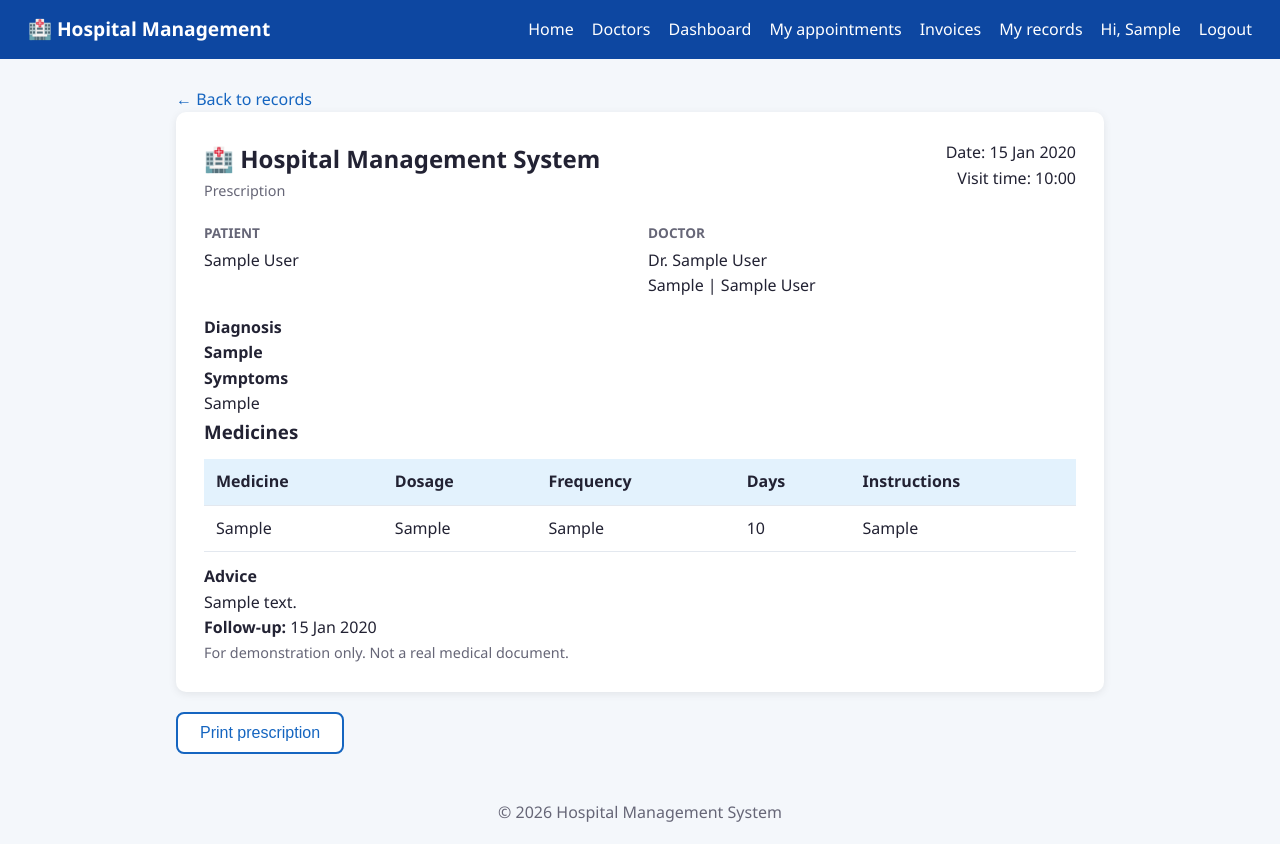
After one commit to tejaswini-n-cse/hospital-management-system, a Django app: page /records/1/ in a window 1280 px wide. The commit adds this page. Run offline with Django 5.2, Linux system fonts and the light colour scheme; a user stored in the database is signed in; tables that the repository leaves empty hold one stand-in row (values such as "Sample post").

Commit message:
Add medical records, prescriptions, patient history and printable prescription

```diff
--- a/appointments/models.py
+++ b/appointments/models.py
@@ -83,3 +83,38 @@ class Appointment(models.Model):
     @property
     def doctor_can_cancel(self):
         return self.status in (self.Status.PENDING, self.Status.CONFIRMED) and self.is_upcoming
+
+    @property
+    def can_add_record(self):
+        return self.status == self.Status.COMPLETED
+
+class MedicalRecord(models.Model):
+    appointment = models.OneToOneField(
+        Appointment, on_delete=models.CASCADE, related_name="record"
+    )
+    diagnosis = models.CharField(max_length=255)
+    symptoms = models.TextField(blank=True)
+    treatment_notes = models.TextField(blank=True)
+    follow_up_date = models.DateField(null=True, blank=True)
+    created_at = models.DateTimeField(auto_now_add=True)
+    updated_at = models.DateTimeField(auto_now=True)
+
+    class Meta:
+        ordering = ["-created_at"]
+
+    def __str__(self):
+        return f"Record for {self.appointment}"
+
+
+class PrescriptionItem(models.Model):
+    record = models.ForeignKey(
+        MedicalRecord, on_delete=models.CASCADE, related_name="items"
+    )
+    medicine = models.CharField(max_length=150)
+    dosage = models.CharField(max_length=100, help_text="e.g. 500 mg")
+    frequency = models.CharField(max_length=100, help_text="e.g. Twice a day after food")
+    duration_days = models.PositiveSmallIntegerField(default=5)
+    instructions = models.CharField(max_length=255, blank=True)
+
+    def __str__(self):
+        return f"{self.medicine} ({self.dosage})"
--- a/appointments/urls.py
+++ b/appointments/urls.py
@@ -9,7 +9,11 @@ urlpatterns = [
     path("doctors/<int:pk>/book/", views.book_appointment, name="book_appointment"),
     path("appointments/", views.my_appointments, name="my_appointments"),
     path("appointments/<int:pk>/cancel/", views.cancel_appointment, name="cancel_appointment"),
-        path("doctor/appointments/", views.doctor_appointments, name="doctor_appointments"),
+    path("doctor/appointments/", views.doctor_appointments, name="doctor_appointments"),
     path("doctor/appointments/<int:pk>/status/", views.update_appointment_status, name="update_appointment_status"),
     path("doctor/appointments/<int:pk>/notes/", views.save_doctor_notes, name="save_doctor_notes"),
+    path("doctor/appointments/<int:pk>/record/", views.edit_record, name="edit_record"),
+    path("records/", views.my_records, name="my_records"),
+    path("records/<int:pk>/", views.record_detail, name="record_detail"),
+    path("doctor/patients/<int:patient_id>/history/", views.patient_history, name="patient_history"),
 ]
--- a/appointments/views.py
+++ b/appointments/views.py
@@ -10,9 +10,15 @@ from django.shortcuts import get_object_or_404, redirect, render
 from django.utils import timezone
 from django.views.decorators.http import require_POST
 
+from django.contrib.auth.decorators import login_required
+from django.core.exceptions import PermissionDenied
+
 from accounts.models import Department, DoctorProfile, User
 from accounts.views import role_required
 from datetime import datetime
+
+from .forms import BookingForm, MedicalRecordForm, PrescriptionFormSet
+from .models import Appointment, MedicalRecord
 
 from .forms import BookingForm
 from .models import Appointment
@@ -136,7 +142,7 @@ def my_appointments(request):
 
     appointments = list(
         Appointment.objects.filter(patient=request.user)
-        .select_related("doctor__user", "doctor__department", "invoice")
+        .select_related("doctor__user", "doctor__department", "invoice", "record")
     )
 
     upcoming = sorted(
@@ -195,7 +201,7 @@ def doctor_appointments(request):
     now = timezone.now()
 
     appointments = list(
-        profile.appointments.select_related("patient", "patient__patient_profile")
+        profile.appointments.select_related("patient", "record")
     )
 
     active = (Appointment.Status.PENDING, Appointment.Status.CONFIRMED)
@@ -264,3 +270,97 @@ def save_doctor_notes(request, pk):
     appointment.save(update_fields=["doctor_notes"])
     messages.success(request, "Notes saved.")
     return redirect(request.POST.get("next") or "doctor_appointments")
+
+
+@role_required(User.Role.DOCTOR)
+def edit_record(request, pk):
+    profile = _doctor_profile_or_404(request.user)
+    # only this doctor's own completed appointments
+    appointment = get_object_or_404(
+        Appointment.objects.select_related("patient"), pk=pk, doctor=profile
+    )
+    if not appointment.can_add_record:
+        messages.error(request, "A record can only be added after the visit is completed.")
+        return redirect("doctor_appointments")
+
+    record = MedicalRecord.objects.filter(appointment=appointment).first()
+
+    if request.method == "POST":
+        form = MedicalRecordForm(request.POST, instance=record)
+        formset = PrescriptionFormSet(request.POST, instance=record or MedicalRecord())
+        if form.is_valid() and formset.is_valid():
+            with transaction.atomic():
+                saved = form.save(commit=False)
+                saved.appointment = appointment
+                saved.save()
+                formset.instance = saved
+                formset.save()
+            messages.success(request, "Medical record saved.")
+            return redirect("doctor_appointments")
+    else:
+        form = MedicalRecordForm(instance=record)
+        formset = PrescriptionFormSet(instance=record or MedicalRecord())
+
+    return render(request, "records/edit_record.html", {
+        "appointment": appointment,
+        "form": form,
+        "formset": formset,
+    })
+
+
+@role_required(User.Role.PATIENT)
+def my_records(request):
+    records = (
+        MedicalRecord.objects.filter(appointment__patient=request.user)
+        .select_related("appointment__doctor__user")
+        .prefetch_related("items")
+        .order_by("-appointment__date")
+    )
+    return render(request, "records/my_records.html", {"records": records})
+
+
+@login_required
+def record_detail(request, pk):
+    record = get_object_or_404(
+        MedicalRecord.objects.select_related(
+            "appointment__patient",
+            "appointment__doctor__user",
+            "appointment__doctor__department",
+        ).prefetch_related("items"),
+        pk=pk,
+    )
+    appointment = record.appointment
+    user = request.user
+
+    # only the patient, the treating doctor, or an admin
+    if not (
+        user.is_superuser
+        or user == appointment.patient
+        or user == appointment.doctor.user
+    ):
+        raise PermissionDenied
+
+    return render(request, "records/record_detail.html", {
+        "record": record,
+        "appointment": appointment,
+    })
+
+
+@role_required(User.Role.DOCTOR)
+def patient_history(request, patient_id):
+    profile = _doctor_profile_or_404(request.user)
+    # a doctor may only see patients they have an appointment with
+    if not Appointment.objects.filter(doctor=profile, patient_id=patient_id).exists():
+        raise PermissionDenied
+
+    patient = get_object_or_404(User, pk=patient_id)
+    records = (
+        MedicalRecord.objects.filter(appointment__patient=patient)
+        .select_related("appointment__doctor__user")
+        .prefetch_related("items")
+        .order_by("-appointment__date")
+    )
+    return render(request, "records/patient_history.html", {
+        "patient": patient,
+        "records": records,
+    })
--- a/static/css/style.css
+++ b/static/css/style.css
@@ -197,3 +197,14 @@ th { background: #e3f2fd; }
   body { background: #fff; }
   .invoice { box-shadow: none; padding: 0; }
 }
+
+
+
+/* ---------- Records (Part 8) ---------- */
+.record-form { max-width: 100%; }
+.record-form input[type="text"], .record-form input[type="number"],
+.record-form input[type="date"], .record-form textarea {
+  width: 100%; padding: 8px; border: 1px solid #ccd; border-radius: 6px; font-family: inherit;
+}
+.rx-table td { padding: 6px; }
+.rx-table input[type="checkbox"] { width: auto; }
--- a/templates/appointments/_appointment_table.html
+++ b/templates/appointments/_appointment_table.html
@@ -31,6 +31,9 @@
             {% if a.invoice %}
               <a href="{% url 'invoice_detail' a.invoice.pk %}" class="btn btn-small btn-outline">Invoice</a>
             {% endif %}
+            {% if a.record %}
+              <a href="{% url 'record_detail' a.record.pk %}" class="btn btn-small btn-outline">Prescription</a>
+            {% endif %}
           </td>
         </tr>
       {% endfor %}
--- a/templates/base.html
+++ b/templates/base.html
@@ -19,6 +19,7 @@
         {% if user.role == 'patient' %}
           <a href="{% url 'my_appointments' %}">My appointments</a>
           <a href="{% url 'invoice_list' %}">Invoices</a>
+          <a href="{% url 'my_records' %}">My records</a>
         {% endif %}
         {% if user.role == 'doctor' %}
           <a href="{% url 'doctor_appointments' %}">My schedule</a>
--- /dev/null
+++ b/templates/records/record_detail.html
@@ -0,0 +1,81 @@
+{% extends "base.html" %}
+
+{% block title %}Prescription{% endblock %}
+
+{% block content %}
+  <p class="no-print">
+    {% if user.role == 'patient' %}
+      <a href="{% url 'my_records' %}">&larr; Back to records</a>
+    {% elif user.role == 'doctor' %}
+      <a href="{% url 'patient_history' appointment.patient.pk %}">&larr; Back to patient history</a>
+    {% endif %}
+  </p>
+
+  <div class="card invoice">
+    <div class="invoice-head">
+      <div>
+        <h2>🏥 Hospital Management System</h2>
+        <p class="muted">Prescription</p>
+      </div>
+      <div class="invoice-meta">
+        Date: {{ appointment.date|date:"d M Y" }}<br>
+        Visit time: {{ appointment.time|time:"H:i" }}
+      </div>
+    </div>
+
+    <div class="invoice-parties">
+      <div>
+        <h4>Patient</h4>
+        <p>{{ appointment.patient.get_full_name|default:appointment.patient.username }}</p>
+      </div>
+      <div>
+        <h4>Doctor</h4>
+        <p>Dr. {{ appointment.doctor.user.get_full_name|default:appointment.doctor.user.username }}<br>
+           {{ appointment.doctor.specialization }} | {{ appointment.doctor.department }}</p>
+      </div>
+    </div>
+
+    <h4>Diagnosis</h4>
+    <p><strong>{{ record.diagnosis }}</strong></p>
+
+    {% if record.symptoms %}
+      <h4>Symptoms</h4>
+      <p>{{ record.symptoms|linebreaksbr }}</p>
+    {% endif %}
+
+    <h3>Medicines</h3>
+    {% if record.items.all %}
+      <table>
+        <thead>
+          <tr><th>Medicine</th><th>Dosage</th><th>Frequency</th><th>Days</th><th>Instructions</th></tr>
+        </thead>
+        <tbody>
+          {% for item in record.items.all %}
+            <tr>
+              <td>{{ item.medicine }}</td>
+              <td>{{ item.dosage }}</td>
+              <td>{{ item.frequency }}</td>
+              <td>{{ item.duration_days }}</td>
+              <td>{{ item.instructions|default:"-" }}</td>
+            </tr>
+          {% endfor %}
+        </tbody>
+      </table>
+    {% else %}
+      <p>No medicines prescribed.</p>
+    {% endif %}
+
+    {% if record.treatment_notes %}
+      <h4>Advice</h4>
+      <p>{{ record.treatment_notes|linebreaksbr }}</p>
+    {% endif %}
+
+    {% if record.follow_up_date %}
+      <p><strong>Follow-up:</strong> {{ record.follow_up_date|date:"d M Y" }}</p>
+    {% endif %}
+
+    <p class="muted">For demonstration only. Not a real medical document.</p>
+  </div>
+
+  <p class="no-print"><button type="button" class="btn btn-outline" onclick="window.print()">Print prescription</button></p>
+{% endblock %}
```
Also changed, not shown: appointments/admin.py (+13 -1 lines), appointments/forms.py (+30 -0 lines), templates/appointments/_doctor_table.html (+7 -0 lines), templates/records/edit_record.html (added, +46 -0 lines), templates/records/my_records.html (added, +28 -0 lines), templates/records/patient_history.html (added, +26 -0 lines), appointments/migrations/0003_medicalrecord_prescriptionitem.py (added).
